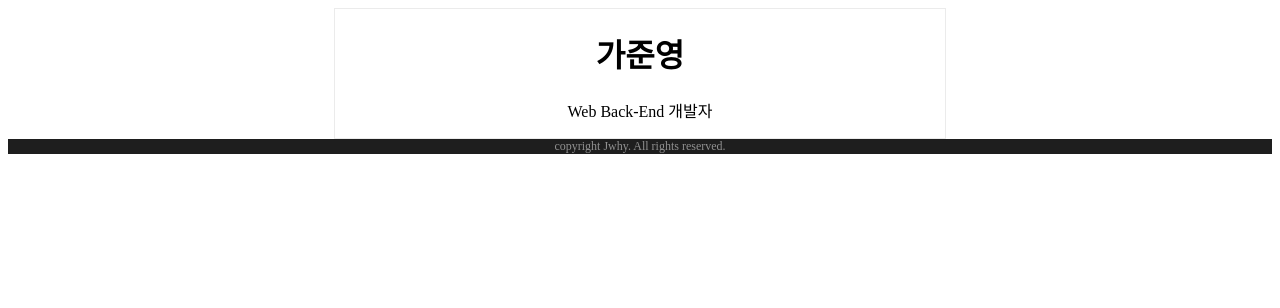
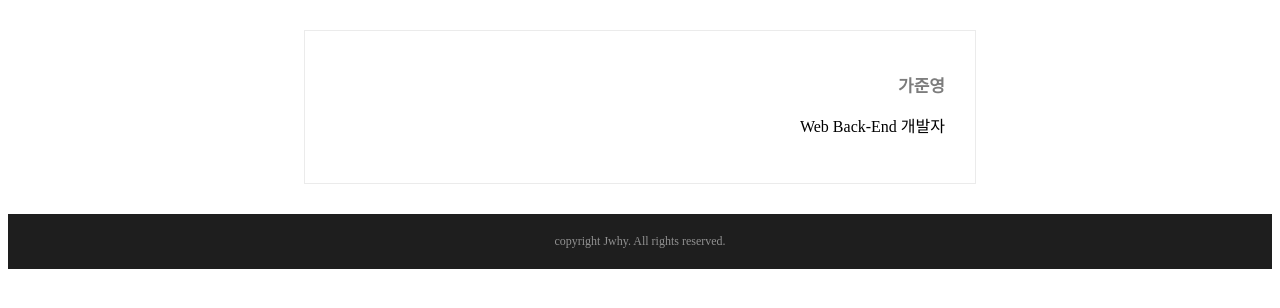
Before and after one commit to Jwhyee/LikeLion-Study, a plain HTML site: page week1/index.html in a window 1280 px wide. Drawn offline with Linux system fonts and the light colour scheme.

Commit message:
css 부분 수정

```diff
--- a/week1/index.html
+++ b/week1/index.html
@@ -7,7 +7,7 @@
     </head>
     <body>
         <div class="mainbox">
-            <h1>가준영</h1>
+            <h1 class="name-text">가준영</h1>
             <p>Web Back-End 개발자</p>
         </div>
         <footer>copyright Jwhy. All rights reserved.</footer>
--- a/week1/jwhy.css
+++ b/week1/jwhy.css
@@ -1,13 +1,23 @@
-footer{
-    background-color: #1E1E1E;
-    color: #919191;
-    text-align: center;
-    font-size: 12px;
+.name-text{
+    font-size: 17px;
+    color: #7c7c7c;
+    font-weight: bold;
 }
 
 .mainbox{
+    width: 610px;
+    padding: 30px;
+    margin: 30px;
+    margin-right: auto;
+    margin-left: auto;
     border: 1px solid #ebebeb;
-    width: 610px;
+    text-align: right;
+}
+
+footer{
     text-align: center;
-    margin: 0 auto;
+    background-color: #1E1E1E;
+    padding: 20px;
+    font-size: 12px;
+    color: #919191;
 }
```
